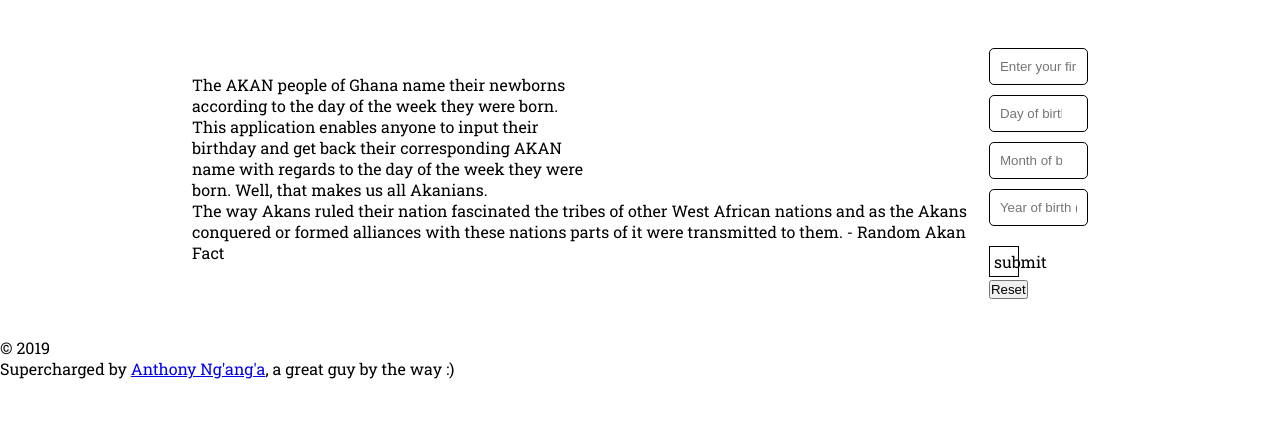
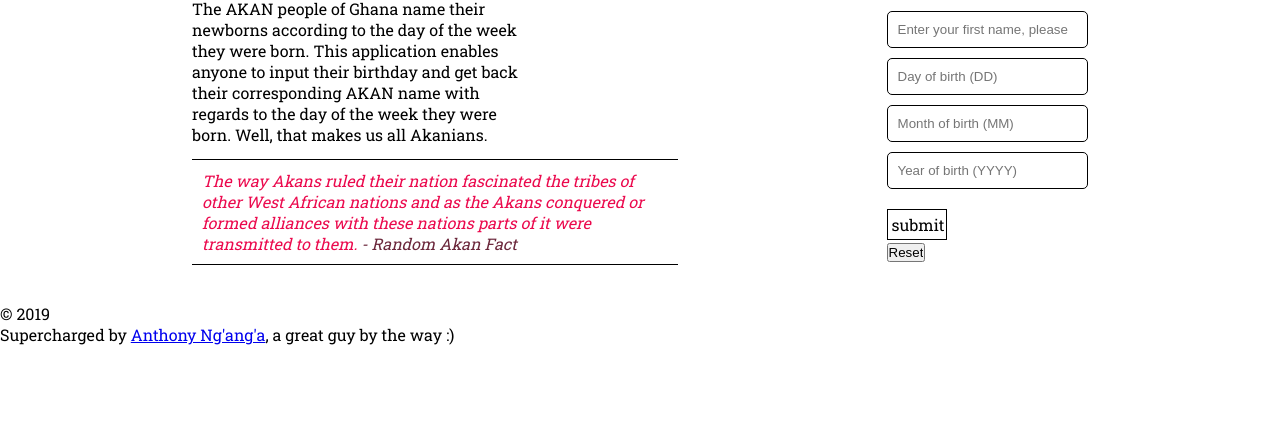
Before and after one commit to Mantongash/akan-names, a plain HTML site: page index.html in a window 1280 px wide. Shown: the part 379-800 px from the top of the page. Drawn offline with Linux system fonts and the light colour scheme; a web font is replaced by a local one.

Commit message:
Styled the main section of the page

```diff
--- a/css/styles.css
+++ b/css/styles.css
@@ -18,6 +18,7 @@ body {
   display: flex;
   justify-content: center;
   align-items: center;
+  font-size: 0.7rem;
 }
 #top-bar img {
   margin: 1%;
@@ -25,7 +26,7 @@ body {
 
 #hero {
   background: url("../img/hero-image.png") no-repeat center center/cover;
-  height: 40vh;
+  height: 35vh;
   display: flex;
   flex-direction: column;
   justify-content: center;
@@ -50,7 +51,7 @@ main #main-section {
 
 /* Form Styles */
 form {
-  width: 30%;
+  width: 70%;
 }
 input[type="number"],
 input[type="text"] {
@@ -77,3 +78,20 @@ input[type="text"] {
   background: #000;
   color: #fff;
 }
+
+.quote {
+  font-style: italic;
+  padding: 10px;
+  width: 70%;
+}
+
+blockquote {
+  border-top: 1px solid #000;
+  border-bottom: 1px solid #000;
+  margin-top: 2%;
+  color: #eb094d;
+}
+
+.author {
+  color: #6b273b;
+}
```
